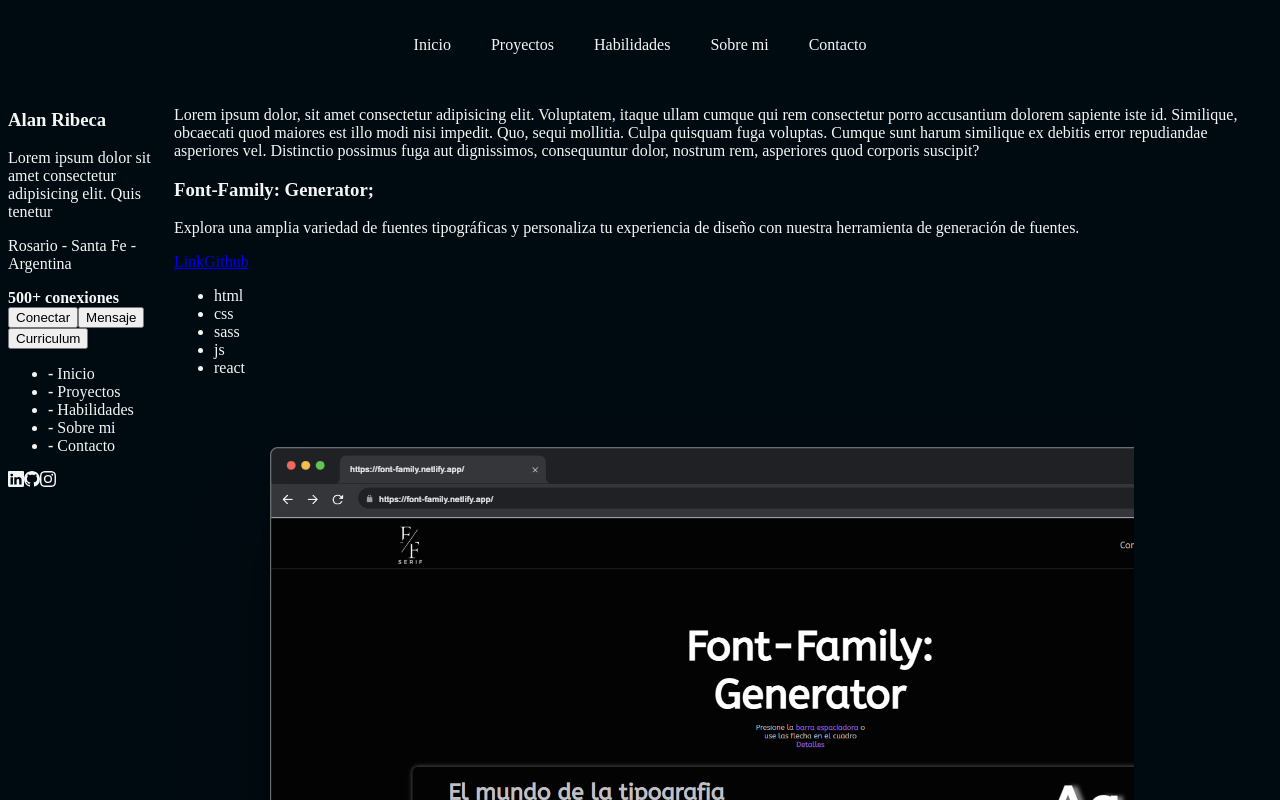
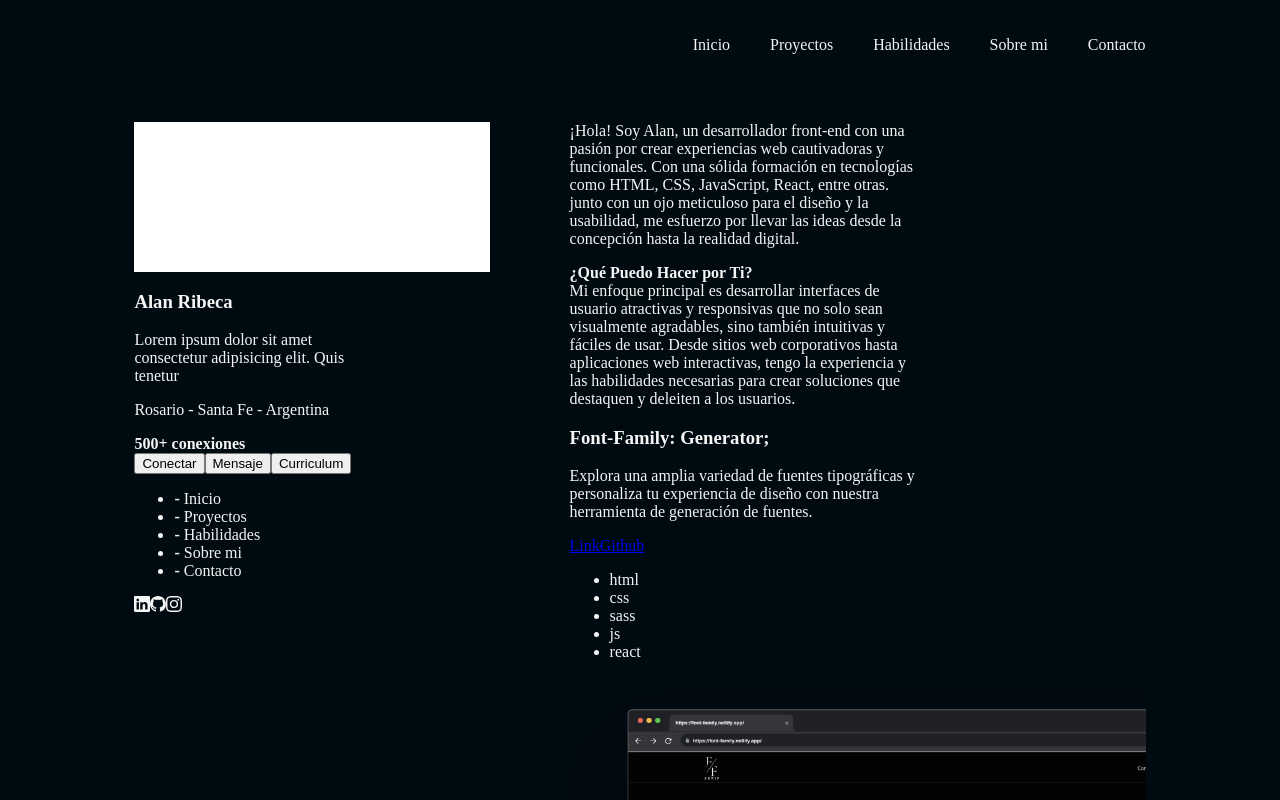
Before and after one commit to stivcode21/Colaboracion-Portafolio, a React (Vite) app: page / in a window 1280 px wide. Shown: the top 800 px of the page. Built offline with nearby package versions, Linux system fonts and the light colour scheme.

Commit message:
empezando con el css

```diff
--- a/src/components/header/Header.jsx
+++ b/src/components/header/Header.jsx
@@ -10,7 +10,7 @@ export const Header = () => {
             <li className="liHeader">Proyectos</li>
             <li className="liHeader">Habilidades</li>
             <li className="liHeader">Sobre mi</li>
-            <li className="liHeader">Contacto</li>
+            <li className="liHeader contacto">Contacto</li>
           </ul>
         </nav>
       </header>
--- a/src/components/header/header.scss
+++ b/src/components/header/header.scss
@@ -1,14 +1,22 @@
 .header {
-  text-align: center;
+  width: 80%;
+  margin: 0 auto;
+  text-align: end;
 
   .ulHeader {
     padding: 0;
+    margin-bottom: 3rem;
 
     .liHeader {
       display: inline-block;
       padding: 10px;
       margin: 10px;
       cursor: pointer;
+
+    }
+    .contacto {
+      margin-right: 0px;
+      padding-right: 0px;
     }
   }
 }
--- a/src/components/informacion/TextoInfo.jsx
+++ b/src/components/informacion/TextoInfo.jsx
@@ -1,8 +1,23 @@
 export const TextoInfo = () => {
   return (
     <div className="textoInfo">
-        <p className="pInfo">Lorem ipsum dolor, sit amet consectetur adipisicing elit. Voluptatem, itaque ullam cumque qui rem consectetur porro accusantium dolorem sapiente iste id. Similique, obcaecati quod maiores est illo modi nisi impedit.
-        Quo, sequi mollitia. Culpa quisquam fuga voluptas. Cumque sunt harum similique ex debitis error repudiandae asperiores vel. Distinctio possimus fuga aut dignissimos, consequuntur dolor, nostrum rem, asperiores quod corporis suscipit?</p>
+    <p className="pInfo">
+        ¡Hola! Soy Alan, un desarrollador front-end con una pasión por crear
+        experiencias web cautivadoras y funcionales. Con una sólida formación en
+        tecnologías como HTML, CSS, JavaScript, React, entre otras. junto con un
+        ojo meticuloso para el diseño y la usabilidad, me esfuerzo por llevar
+        las ideas desde la concepción hasta la realidad digital.
+    </p>
+    <p className="pInfo">
+        <strong className="strongInfo">¿Qué Puedo Hacer por Ti?</strong>
+        <br />
+        Mi enfoque principal es desarrollar interfaces
+        de usuario atractivas y responsivas que no solo sean visualmente
+        agradables, sino también intuitivas y fáciles de usar. Desde sitios web
+        corporativos hasta aplicaciones web interactivas, tengo la experiencia y
+        las habilidades necesarias para crear soluciones que destaquen y
+        deleiten a los usuarios.
+    </p>
     </div>
-  )
-}
+  );
+};
--- a/src/components/informacion/info.scss
+++ b/src/components/informacion/info.scss
@@ -0,0 +1,23 @@
+.info {
+  width: 60%;
+  .textoInfo {
+    padding-left: 1rem;
+    max-width: 60%;
+
+    .pInfo {
+      margin-top: 0px;
+    }
+  }
+
+  .proyecs {
+    padding-left: 1rem;
+
+    .pProyects {
+      max-width: 60%;
+    }
+
+    img {
+      width: 100%;
+    }
+  }
+}
--- a/src/components/presentacion/presentacion.scss
+++ b/src/components/presentacion/presentacion.scss
@@ -0,0 +1,10 @@
+.presentacion {
+    width: 36%;
+    margin-right: 4rem;
+
+    .cuadrado {
+        background-color: white;
+        width: 100%;
+        height: 150px;
+    }
+}
--- a/src/css/App.scss
+++ b/src/css/App.scss
@@ -1,5 +1,7 @@
 .main {
   display: flex;
+  width: 80%;
+  margin: 0 auto;
 }
 
 body {
```
